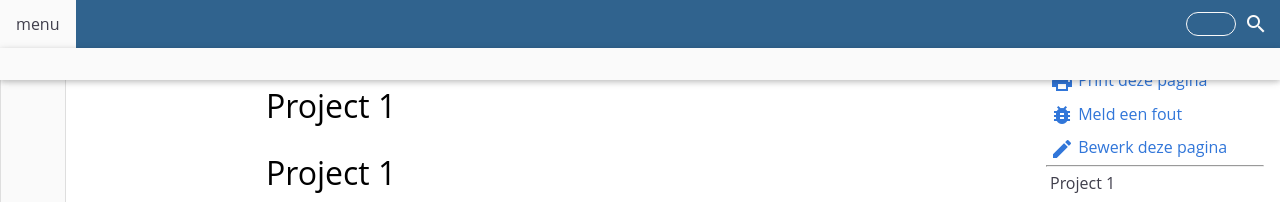
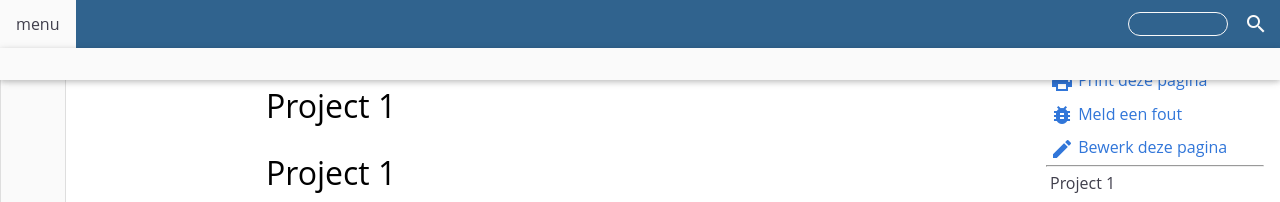
Before and after one commit to Pius-X-Antwerpen/digitale-leraar, a Jekyll site: the page built from index.md, in a window 1280 px wide. Shown: the top 202 px of the page. Built offline with Jekyll 4.4.1, drawn with Linux system fonts in a browser that asks for light colours; our own code applies the rules of GitHub Pages for plain Markdown files.

Commit message:
Update components.scss

```diff
--- a/_sass/components.scss
+++ b/_sass/components.scss
@@ -91,14 +91,13 @@ footer {
 #topNav .search a {
     height: 100%;
     padding: 12px;
-    padding-left: 4px;
 }
 
 #topNav .search input[type="text"] {
     border: 1px solid var(--light);
     border-radius: 50px;
     color: var(--light);
-    width: 50px;
+    width: 100px;
 }
 
 #topNav .search input[type="text"]:focus {
@@ -107,6 +106,7 @@ footer {
     border-radius: 50px;
     width: 200px;
     color: var(--dark);
+    transition: width 0.2s;
 }
 
 #topNav .dropdown .dropdownWindow {
```
